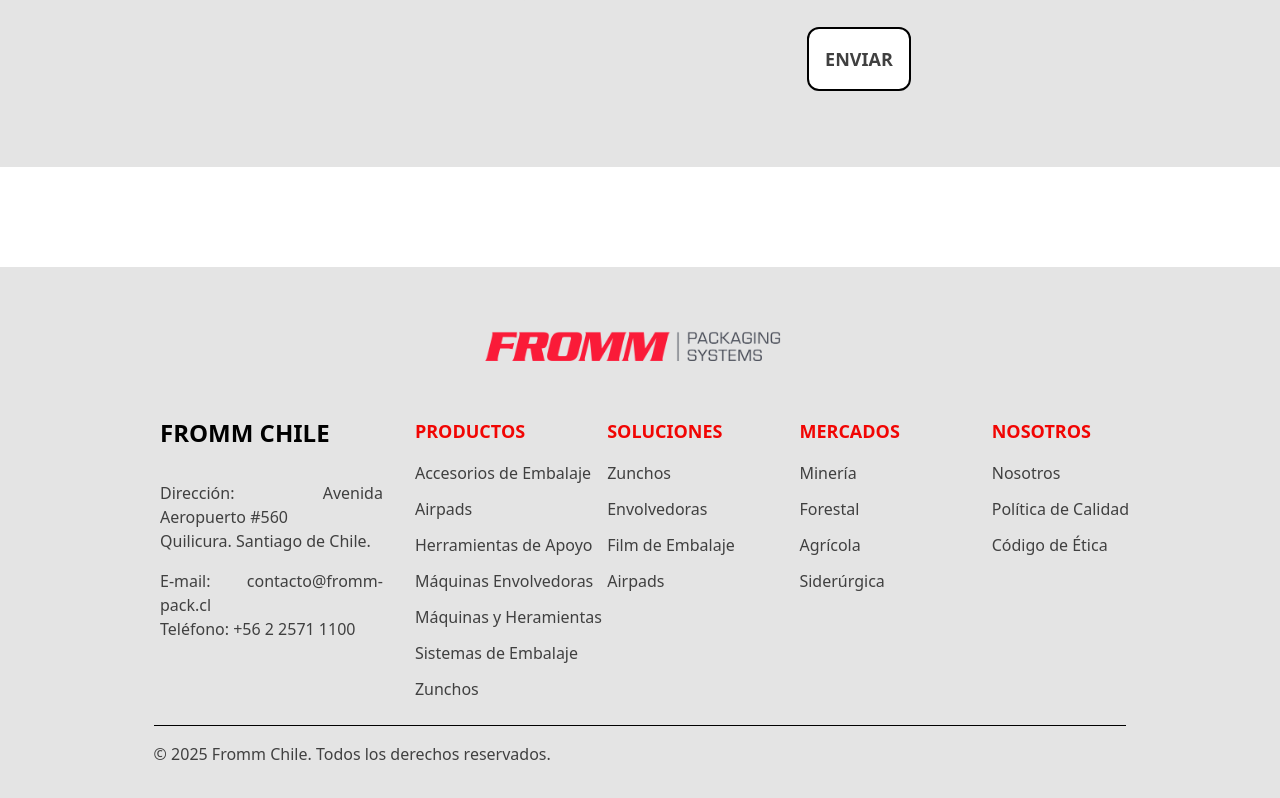
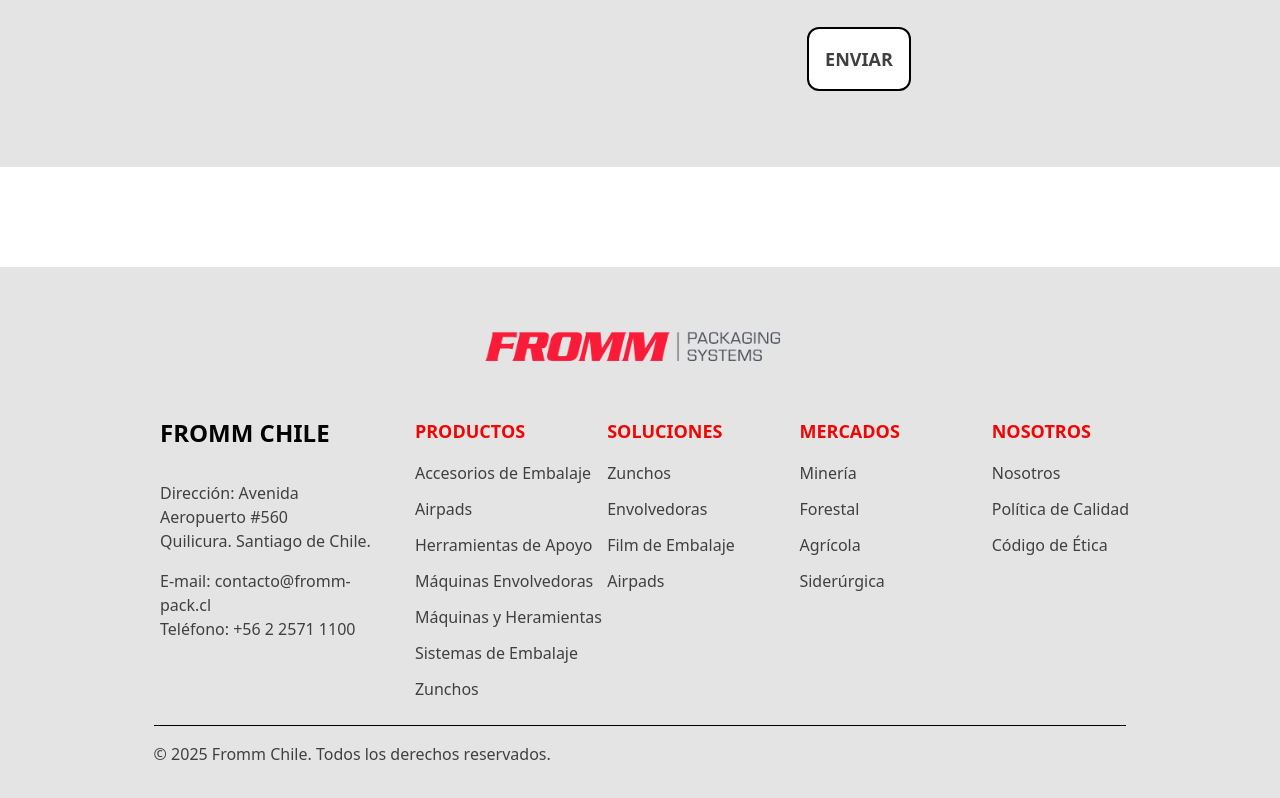
Before and after one commit to Fromm-Chile/fromm-pe-prod, a React (Vite) app: page /mineria in a window 1280 px wide. Shown: the part 2798-3596 px from the top of the page. Built offline with nearby package versions, Linux system fonts and the light colour scheme.

Commit message:
feat: enhance ContactForm and ServiceForm to include contactType; update layout text alignment; modify CustomSelect values; add product name in Cotizacion; improve ProductDetails layout

```diff
--- a/src/components/ContactForm.tsx
+++ b/src/components/ContactForm.tsx
@@ -52,9 +52,11 @@ export const ContactForm = ({ titulo, descripcion }: ContactFormProps) => {
         headers: {
           "Content-Type": "application/json",
         },
-        data,
+        data: {
+          ...data,
+          contactType: "CONTACT",
+        },
       });
-      console.log(data);
       navigate("/confirmacion");
     } catch (error) {
       console.log(error);
--- a/src/components/Layout.tsx
+++ b/src/components/Layout.tsx
@@ -81,11 +81,11 @@ export const Layout = () => {
         <div className="lg:flex w-full justify-between">
           <div className="self-start ml-8 mb-6">
             <h2 className="font-bold text-2xl mb-8">FROMM CHILE</h2>
-            <p className="text-textGray font-light mb-4">
+            <p className="text-textGray font-light mb-4 text-left">
               Dirección: Avenida Aeropuerto #560 <br />
               Quilicura. Santiago de Chile.
             </p>
-            <p className="text-textGray font-light mb-4">
+            <p className="text-textGray font-light mb-4 text-left">
               E-mail: contacto@fromm-pack.cl <br />
               Teléfono: +56 2 2571 1100
             </p>
--- a/src/components/ServiceForm.tsx
+++ b/src/components/ServiceForm.tsx
@@ -59,7 +59,6 @@ export const ServiceForm = ({ titulo, descripcion }: ServiceFormProps) => {
           contactType: "SERVICE",
         },
       });
-      console.log(data);
       navigate("/confirmacion");
     } catch (error) {
       console.log(error);
--- a/src/components/commons/CustomSelect.tsx
+++ b/src/components/commons/CustomSelect.tsx
@@ -25,12 +25,12 @@ export const CustomSelect = () => {
     },
     {
       id: 3,
-      value: "Maderera",
+      value: "Agrícola",
       link: "/agricola",
     },
     {
       id: 4,
-      value: "Agrícola",
+      value: "Siderúrgica",
       link: "/siderurgica",
     },
   ];
--- a/src/pages/Cotizacion.tsx
+++ b/src/pages/Cotizacion.tsx
@@ -60,6 +60,7 @@ export const Cotizacion = () => {
           invoiceDetails: products.map((product) => ({
             productId: product.id,
             quantity: product.quantity,
+            name: product.name,
           })),
         },
       });
--- a/src/pages/ProductDetails.tsx
+++ b/src/pages/ProductDetails.tsx
@@ -128,7 +128,8 @@ export const ProductDetails = () => {
                 </div>
                 {parse(productDetails?.desc as string)}
                 {isProductInInvoice ? (
-                  <div className="flex flex-col gap-5 md:flex-row md:gap-0 justify-between items-center mt-5">
+                  <div className="flex flex-col gap-5 md:flex-row md:gap-4 justify-between items-center mt-5">
+                    <Button link="/productos">Volver a productos</Button>
                     <div className="bg-white p-5 flex justify-center items-center border border-red rounded-xl">
                       <p>Producto agregado!</p>
                     </div>
@@ -143,7 +144,7 @@ export const ProductDetails = () => {
                         height={25}
                         width={25}
                         onClick={() =>
-                          setQuantity((prev) => (prev === 0 ? 0 : prev - 1))
+                          setQuantity((prev) => (prev === 1 ? 1 : prev - 1))
                         }
                       />
                       <input
```
